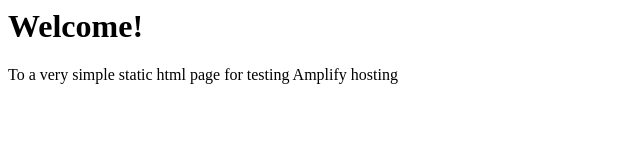
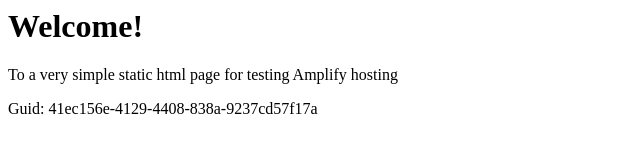
Before and after one commit to aws-aemilia-nrt/Github-PR-Commit-Integration-Test-DoNotTouch-Gith-OKSLNVO2-v1-prod-ap-northeast-1, a website: page src/index.html in a window 1280 px wide. Shown: the whole page, without its empty margins (0-640 px from the left). Drawn offline with Linux system fonts and the light colour scheme.

Commit message:
commit from integ tests

```diff
--- a/src/index.html
+++ b/src/index.html
@@ -1,3 +1,5 @@
+
+
 <html lang="en">
 
 <head>
@@ -10,6 +12,6 @@
 <body>
     <h1>Welcome!</h1>
     <p>To a very simple static html page for testing Amplify hosting</p>
-</body>
+    <p>Guid: 41ec156e-4129-4408-838a-9237cd57f17a</p></body>
 
 </html>
```
